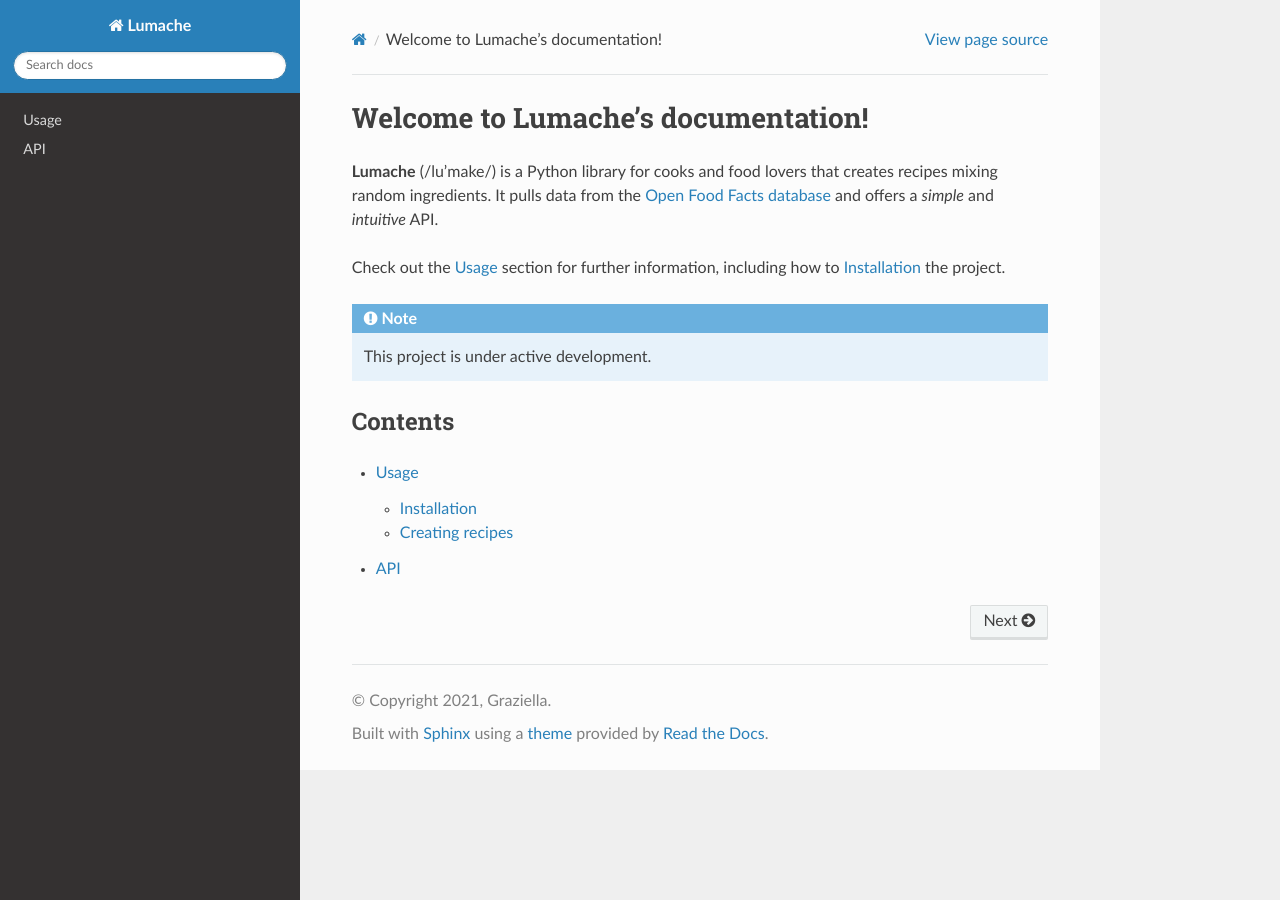
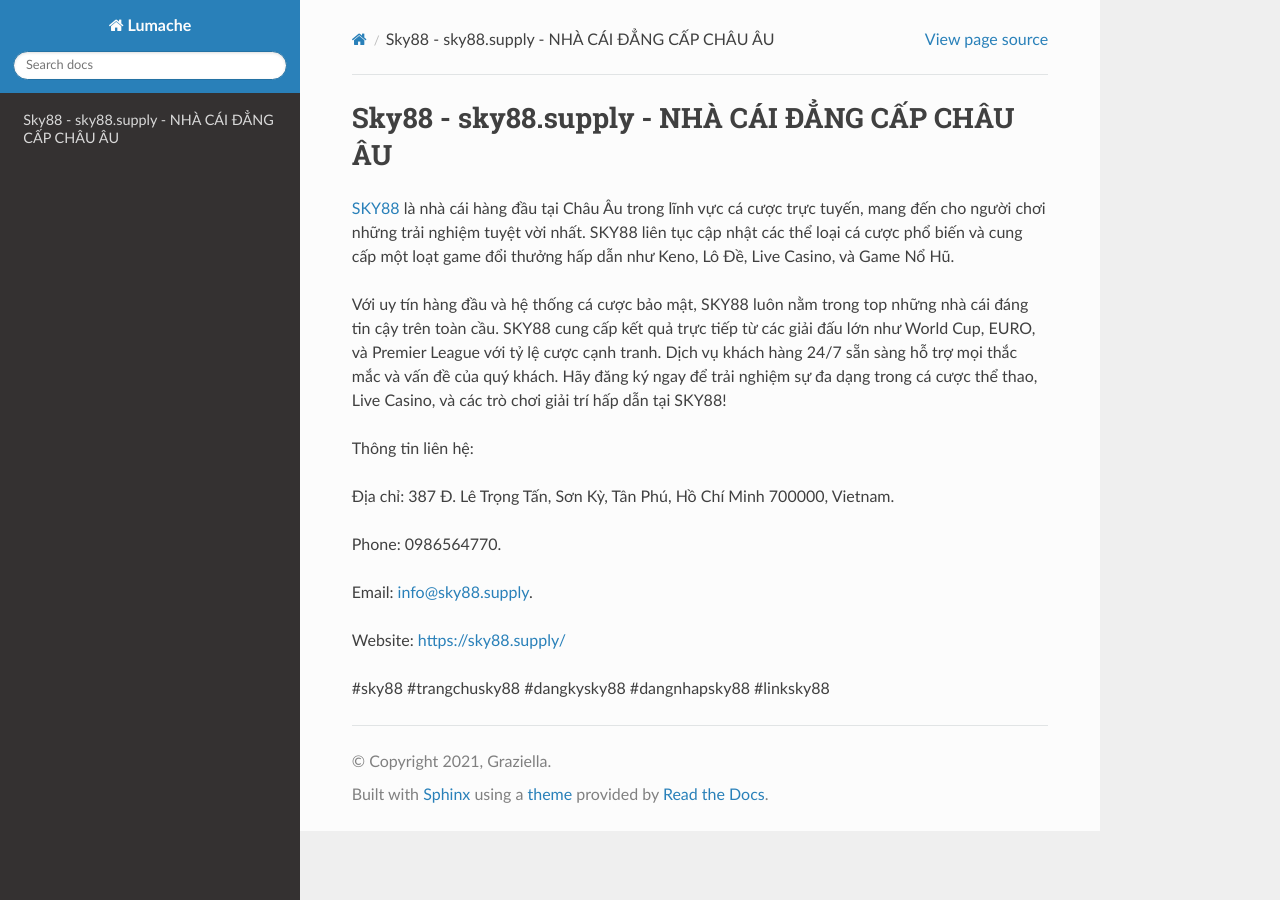
Before and after one commit to vanthanhtuan2022/sky88supply, a Sphinx documentation site: the page built from docs/source/index.rst, in a window 1280 px wide. Built offline with Sphinx 7.4.7 and the Read the Docs theme 3.1.0, drawn with Linux system fonts in a browser that asks for light colours.

Commit message:
Update index.rst

```diff
--- a/docs/source/index.rst
+++ b/docs/source/index.rst
@@ -1,22 +1,18 @@
-Welcome to Lumache's documentation!
+Sky88 - sky88.supply - NHÀ CÁI ĐẲNG CẤP CHÂU ÂU
 ===================================
 
-**Lumache** (/lu'make/) is a Python library for cooks and food lovers
-that creates recipes mixing random ingredients.
-It pulls data from the `Open Food Facts database <https://world.openfoodfacts.org/>`_
-and offers a *simple* and *intuitive* API.
+`SKY88 <https://sky88.supply/>`_ là nhà cái hàng đầu tại Châu Âu trong lĩnh vực cá cược trực tuyến, mang đến cho người chơi những trải nghiệm tuyệt vời nhất. SKY88 liên tục cập nhật các thể loại cá cược phổ biến và cung cấp một loạt game đổi thưởng hấp dẫn như Keno, Lô Đề, Live Casino, và Game Nổ Hũ.
 
-Check out the :doc:`usage` section for further information, including
-how to :ref:`installation` the project.
+Với uy tín hàng đầu và hệ thống cá cược bảo mật, SKY88 luôn nằm trong top những nhà cái đáng tin cậy trên toàn cầu. SKY88 cung cấp kết quả trực tiếp từ các giải đấu lớn như World Cup, EURO, và Premier League với tỷ lệ cược cạnh tranh. Dịch vụ khách hàng 24/7 sẵn sàng hỗ trợ mọi thắc mắc và vấn đề của quý khách. Hãy đăng ký ngay để trải nghiệm sự đa dạng trong cá cược thể thao, Live Casino, và các trò chơi giải trí hấp dẫn tại SKY88!
 
-.. note::
+Thông tin liên hệ:
 
-   This project is under active development.
+Địa chỉ: 387 Đ. Lê Trọng Tấn, Sơn Kỳ, Tân Phú, Hồ Chí Minh 700000, Vietnam.
 
-Contents
---------
+Phone: 0986564770.
 
-.. toctree::
+Email: info@sky88.supply.
 
-   usage
-   api
+Website: https://sky88.supply/
+
+#sky88 #trangchusky88 #dangkysky88 #dangnhapsky88 #linksky88
```
